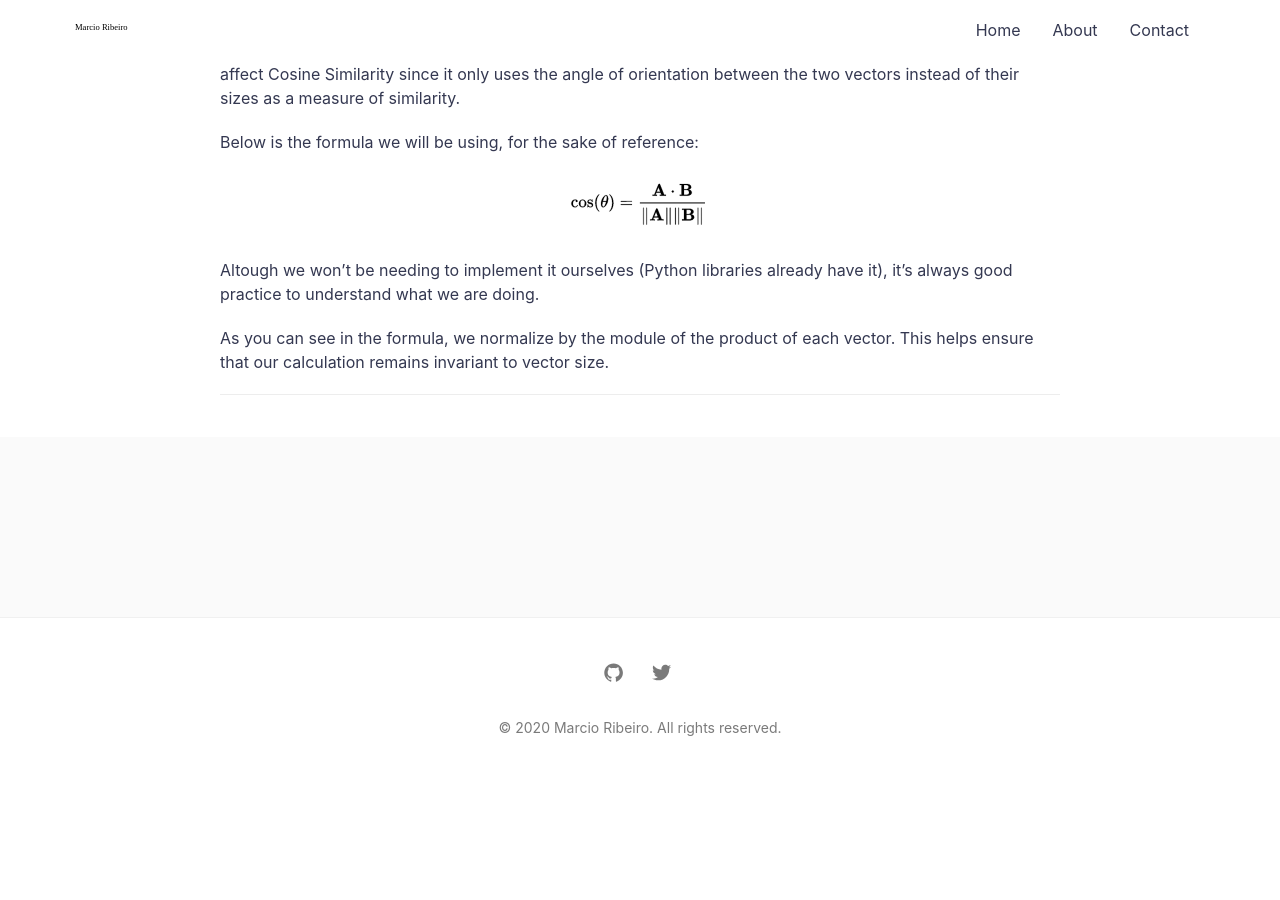
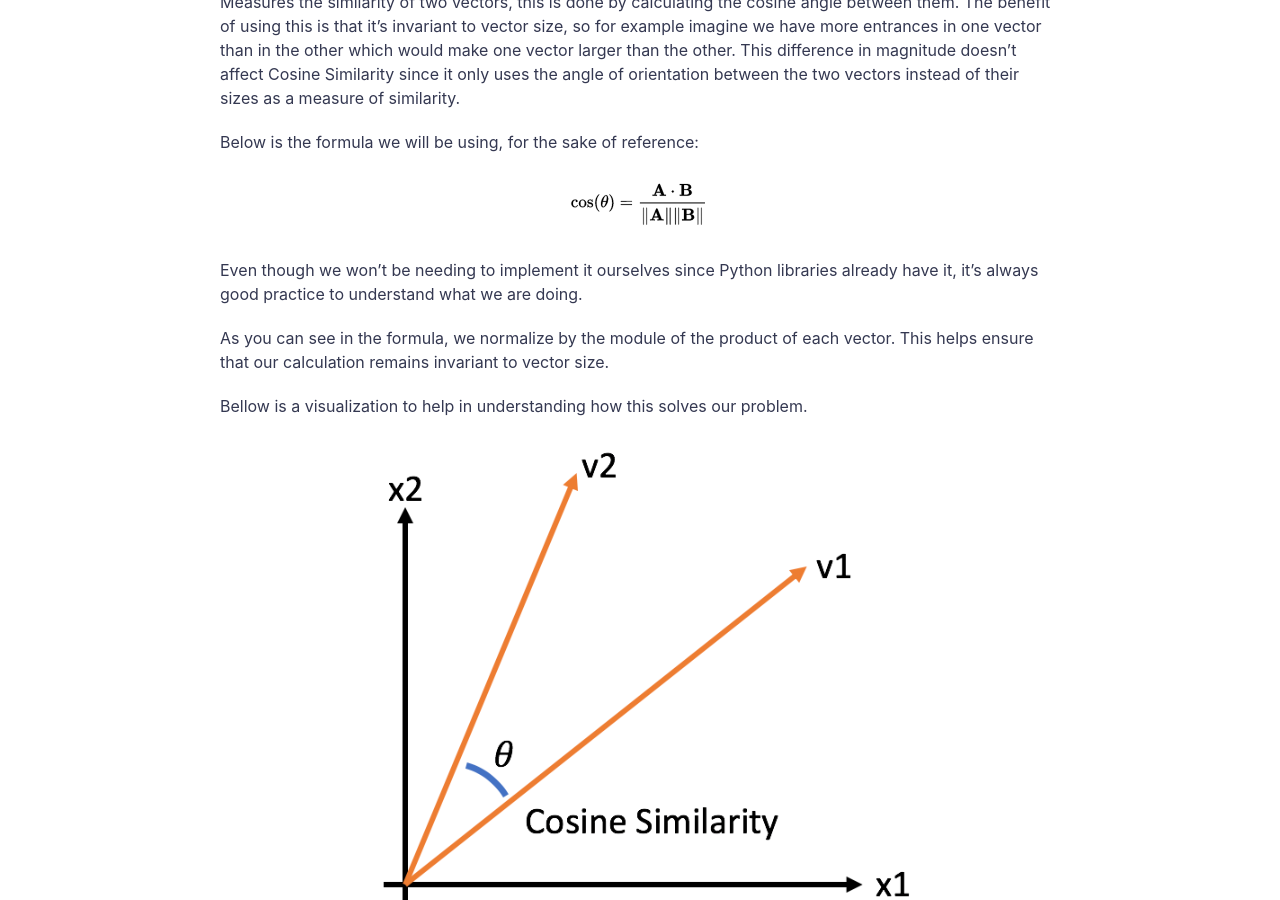
Before and after one commit to marciovai/marciovai.github.io, a Jekyll site: the page built from _posts/2020-06-21-building-a-simple-recommendation-system-in-python.md, in a window 1280 px wide and 900 px high, scrolled down 2660 px. Built offline with Jekyll 4.4.1, drawn with Linux system fonts in a browser that asks for light colours; comment, search, counter and statistics services are not loaded; before the commit the page ends 3443 px from its top, so only the background shows below that.

Commit message:
Checkpoint post 1

```diff
--- a/_posts/2020-06-21-building-a-simple-recommendation-system-in-python.md
+++ b/_posts/2020-06-21-building-a-simple-recommendation-system-in-python.md
@@ -48,6 +48,12 @@ Below is the formula we will be using, for the sake of reference:
 ![Collaborative Filtering](/images/cos_sim.png)
 {: refdef}
 
-Altough we won't be needing to implement it ourselves (Python libraries already have it), it's always good practice to understand what we are doing.
+Even though we won't be needing to implement it ourselves since Python libraries already have it, it's always good practice to understand what we are doing.
 
 As you can see in the formula, we normalize by the module of the product of each vector. This helps ensure that our calculation remains invariant to vector size.
+
+Bellow is a visualization to help in understanding how this solves our problem.
+
+{:refdef: style="text-align: center;"}
+![Collaborative Filtering](/images/cos_similarity_chart.png)
+{: refdef}
```
Also changed, not shown: images/cos_similarity_chart.PNG (added).
